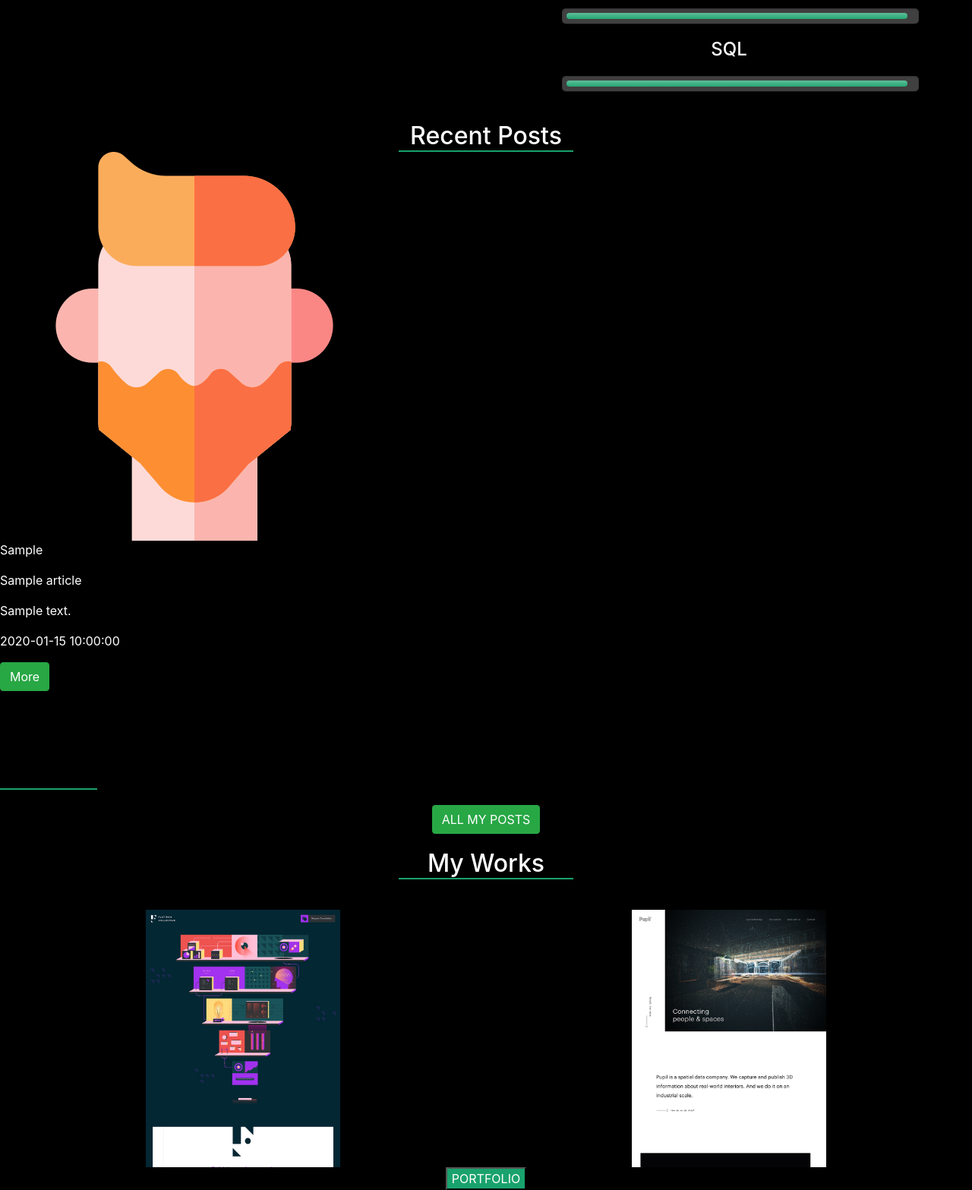
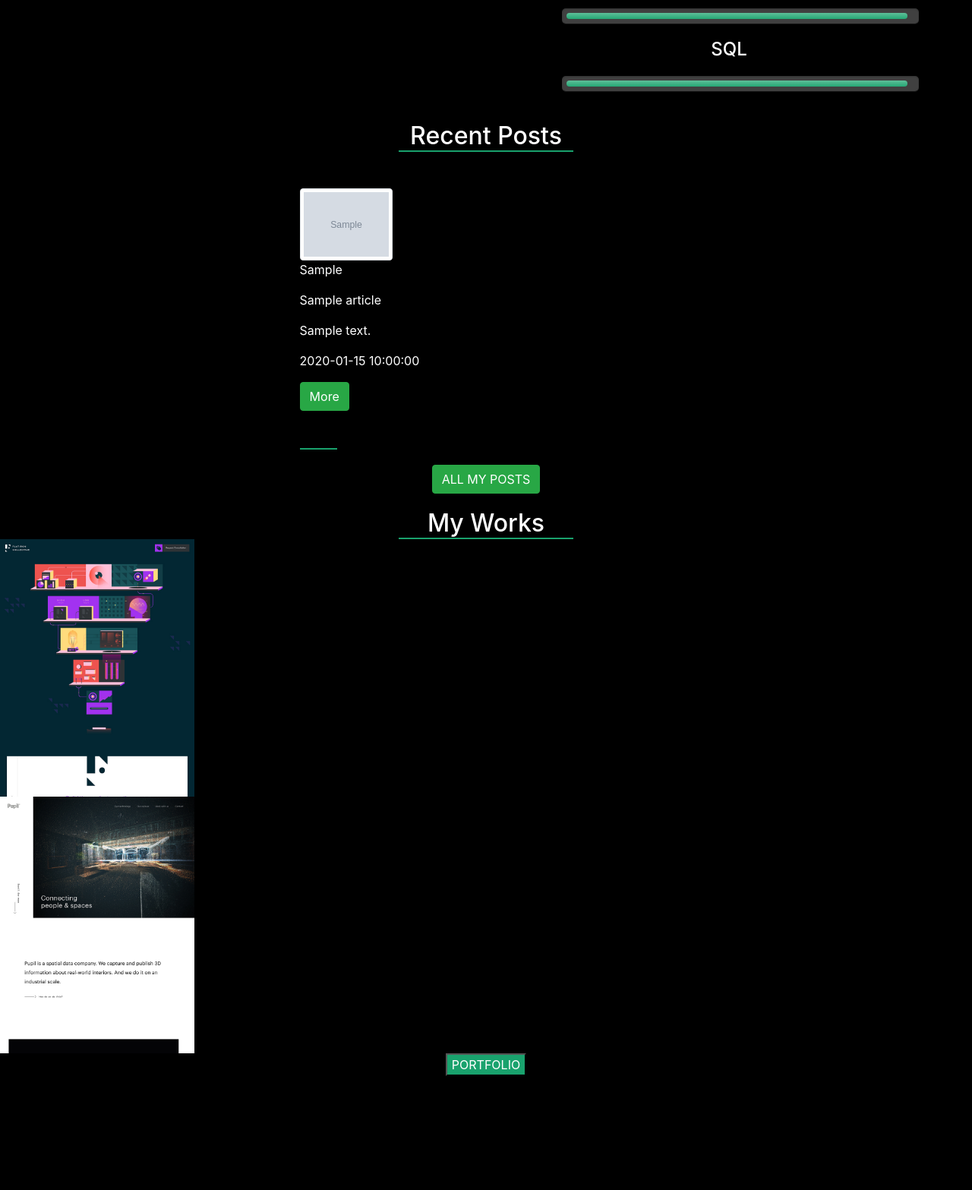
Before and after one commit to GoyaveBrave/p5, a PHP site: page / in a window 1280 px wide. Shown: the part 812-2379 px from the top of the page at 76% size. After the commit the page ends 2229 px from the top, so only its background shows below. Run offline with PHP 8.4, Linux system fonts and the light colour scheme; tables that the repository leaves empty or names only in its code hold one stand-in row (values such as "Sample post"); grey boxes marked "Sample" are stand-in pictures.

Commit message:
p5
Amélioration CSS

```diff
--- a/model/Mail.php
+++ b/model/Mail.php
@@ -18,21 +18,13 @@ $message = (new Swift_Message('Form My blog'))
 ->setFrom(['majid.web98@gmail.com' => 'Majid'])
 ->setTo(['majid.web98@gmail.com', 'other@domain.org' => 'A name'])
 ->setBody('Name = '.$contactform->getName().'
-           Name = '.$contactform->getEmail().'
-           Name = '.$contactform->getSubject().'
-           Name = '.$contactform->getMessage().'
+           Mail = '.$contactform->getEmail().'
+           Subject = '.$contactform->getSubject().'
+           Message = '.$contactform->getMessage().'
          ')
 ;
 
 // Send the message
 $result = $mailer->send($message);
     }
-
-    public function send1(Contact $contactform)
-    {
-      mail("majid.web98@gmail.com",
-            "Test",
-            "Name = ".$contactform->getName().""
-    );
-    }
 }
--- a/test.php
+++ /dev/null
@@ -1 +0,0 @@
-<?php phpinfo(); ?>
--- a/view/addPost.html.php
+++ b/view/addPost.html.php
@@ -9,7 +9,7 @@ $titlee = 'Add a new Post';
   <h1 class="d-flex justify-content-center pb-5 text-dark">Add your Post</h1>
 </div>
 
-<form class="col-sm" action="index.php?action=addPost" method="POST">
+<form class="container" action="index.php?action=addPost" method="POST">
 
         <?php
         echo $form->input('img');
--- a/view/css/style.css
+++ b/view/css/style.css
@@ -168,23 +168,11 @@ h2 {
   }
 
 
-  .posts_prev{
-      width: 20%;
-  }
-  .posts_prev img {
-      width: 100%;
-  }
 
   .art_bar {
     margin-top: 10%;
     border-bottom: 2px solid #19A26D;
     width: 10%;
-  }
-  .section4 {
-    width: 100%;
-    padding: 40px 0 0;
-    display: flex;
-    justify-content: space-around;
   }
 
   .work {
--- a/view/homepage.view.html.php
+++ b/view/homepage.view.html.php
@@ -59,14 +59,13 @@
       <!--Section3-->
       <h2>Recent Posts</h2>
 
-      <div class="row justify-content-around">
+      <div class="container-fluid w-85">
+      <div class="d-flex justify-content-around flex-wrap">
       <?php
 
       foreach ($articles as $article): ?>
-
-
-        <div class="col">
-        <img src="view/img/hipster.png" alt="">
+        <div class=" col-5 mt-5">
+        <img src="view/img/<?= $article->getImg() ?>" class="img-thumbnail w-25">
         <p><?= $article->getCategory() ?></p>
         <p><?= $article->getTitle() ?></p>
         <p><?= nl2br(htmlentities(Text::excerpt($article->getText()))) ?></p>
@@ -74,8 +73,8 @@
         <button onclick="location.href='index.php?action=viewId&amp;article=<?=$article->getId() ?>'" type="button" class="btn btn-success">More</button>
         <div class="art_bar"></div>
         </div>
-        </div>
         <?php endforeach; ?>
+      </div>
       </div>
 
 
--- a/view/postpage.html.php
+++ b/view/postpage.html.php
@@ -5,7 +5,7 @@ require_once 'model/Comments.php';
 require_once 'model/Article.php';
 require_once 'model/Text.php';
 $form = new Form($_POST);
-$titlee = 'Post';
+$titlee = 'Single Post';
 ?>
 <?php ob_start(); ?>
 
@@ -15,7 +15,7 @@ $titlee = 'Post';
 </div>
 
 <div class="container w-50 bg-light pb-3">
-  <img src="view/img/<?= $article->getImg() ?>" class="figure-img img-fluid rounded">
+  <img src="view/img/<?= $article->getImg() ?>" class="">
   <p class="lead text-black-50">"<?= nl2br(htmlentities(Text::excerpt($article->getText()))) ?>"</p>
   <p class="text-dark text-justify"><?= $article->getText(); ?></p>
   <p class="text-secondary"><?= $article->getCategory(); ?></p>
```
Also changed, not shown: view/allPostspage.html.php (+8 -5 lines).
